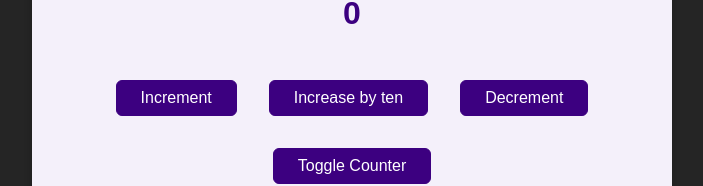
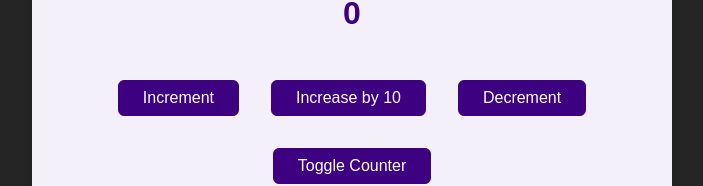
Before and after one commit to dmgudeman/232Redux, a React (Create React App) app: page / in a window 1280 px wide. Shown: the part 151-337 px from the top of the page, without its empty margins (288-991 px from the left). Built offline with nearby package versions, Linux system fonts and the light colour scheme.

Commit message:
good to end 244

```diff
--- a/src/components/Counter.js
+++ b/src/components/Counter.js
@@ -1,24 +1,29 @@
-import { useSelector, useDispatch } from "react-redux";
-import classes from "./Counter.module.css";
-import { counterActions } from "../store/index";
+
+
+import { useSelector, useDispatch } from 'react-redux';
+
+import { counterActions } from '../store/index';
+import classes from './Counter.module.css';
 
 const Counter = () => {
   const dispatch = useDispatch();
   const counter = useSelector((state) => state.counter);
   const show = useSelector((state) => state.showCounter);
-  const toggleCounterHandler = () => {
-    dispatch(counterActions.toggle());
-  };
+
   const incrementHandler = () => {
     dispatch(counterActions.increment());
+  };
+
+  const increaseHandler = () => {
+    dispatch(counterActions.increase(10)); // { type: SOME_UNIQUE_IDENTIFIER, payload: 10 }
   };
 
   const decrementHandler = () => {
     dispatch(counterActions.decrement());
   };
 
-  const increaseHandler = () => {
-    dispatch(counterActions.increase(10));
+  const toggleCounterHandler = () => {
+    dispatch(counterActions.toggleCounter());
   };
 
   return (
@@ -27,7 +32,7 @@ const Counter = () => {
       {show && <div className={classes.value}>{counter}</div>}
       <div>
         <button onClick={incrementHandler}>Increment</button>
-        <button onClick={increaseHandler}>Increase by ten</button>
+        <button onClick={increaseHandler}>Increase by 10</button>
         <button onClick={decrementHandler}>Decrement</button>
       </div>
       <button onClick={toggleCounterHandler}>Toggle Counter</button>
@@ -36,6 +41,7 @@ const Counter = () => {
 };
 
 export default Counter;
+
 
 // class Counter extends Component {
 //   incrementHandler() {
--- a/src/store/index.js
+++ b/src/store/index.js
@@ -1,9 +1,9 @@
-import { createSlice, configureStore } from "@reduxjs/toolkit";
+import { createSlice, configureStore } from '@reduxjs/toolkit';
 
 const initialState = { counter: 0, showCounter: true };
 
 const counterSlice = createSlice({
-  name: "counter",
+  name: 'counter',
   initialState,
   reducers: {
     increment(state) {
@@ -15,26 +15,16 @@ const counterSlice = createSlice({
     increase(state, action) {
       state.counter = state.counter + action.payload;
     },
-    toggle(state) {
+    toggleCounter(state) {
       state.showCounter = !state.showCounter;
-    },
-  },
+    }
+  }
 });
 
 const store = configureStore({
-  reducer: counterSlice.reducer,
+  reducer: counterSlice.reducer
 });
 
 export const counterActions = counterSlice.actions;
 
 export default store;
-
-// const counterSubscriber = () => {
-//   const latestState = store.getState();
-//   console.log(latestState);
-// };
-
-// store.subscribe(counterSubscriber);
-
-// store.dispatch({ type: "increment" });
-// store.dispatch({ type: "decrement" });
```
Also changed, not shown: src/components/Auth.js (+19 -2 lines), src/App.js (line endings or trailing spaces).
